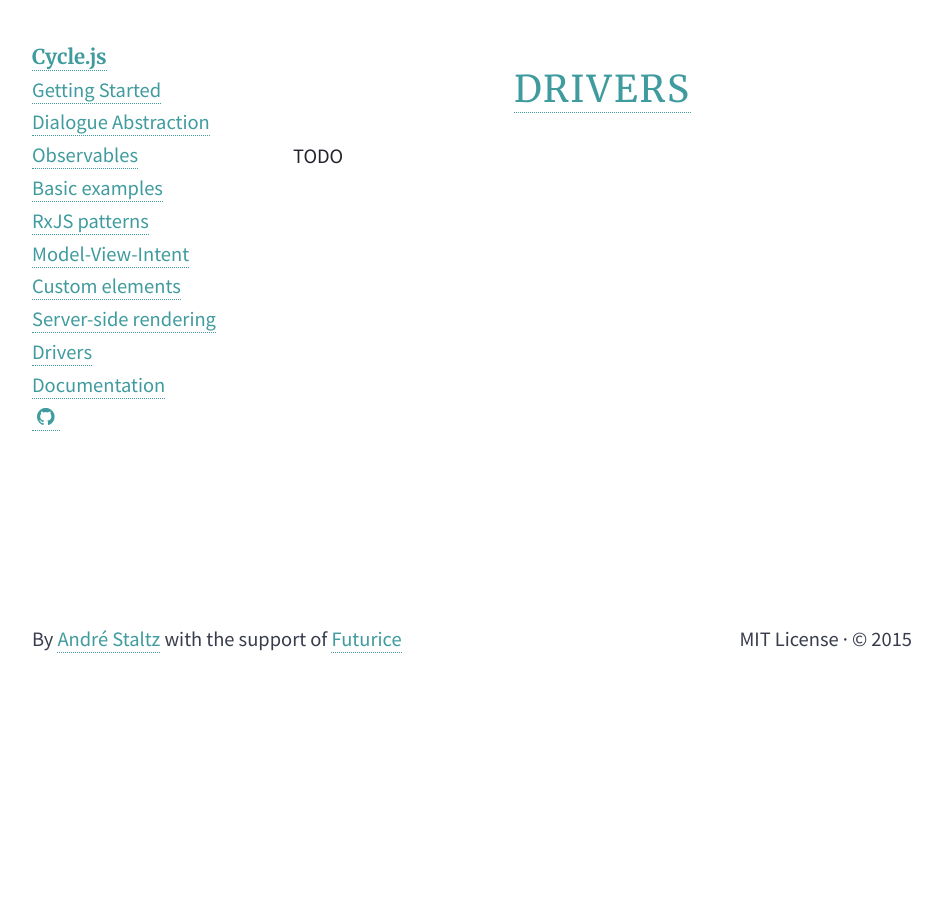
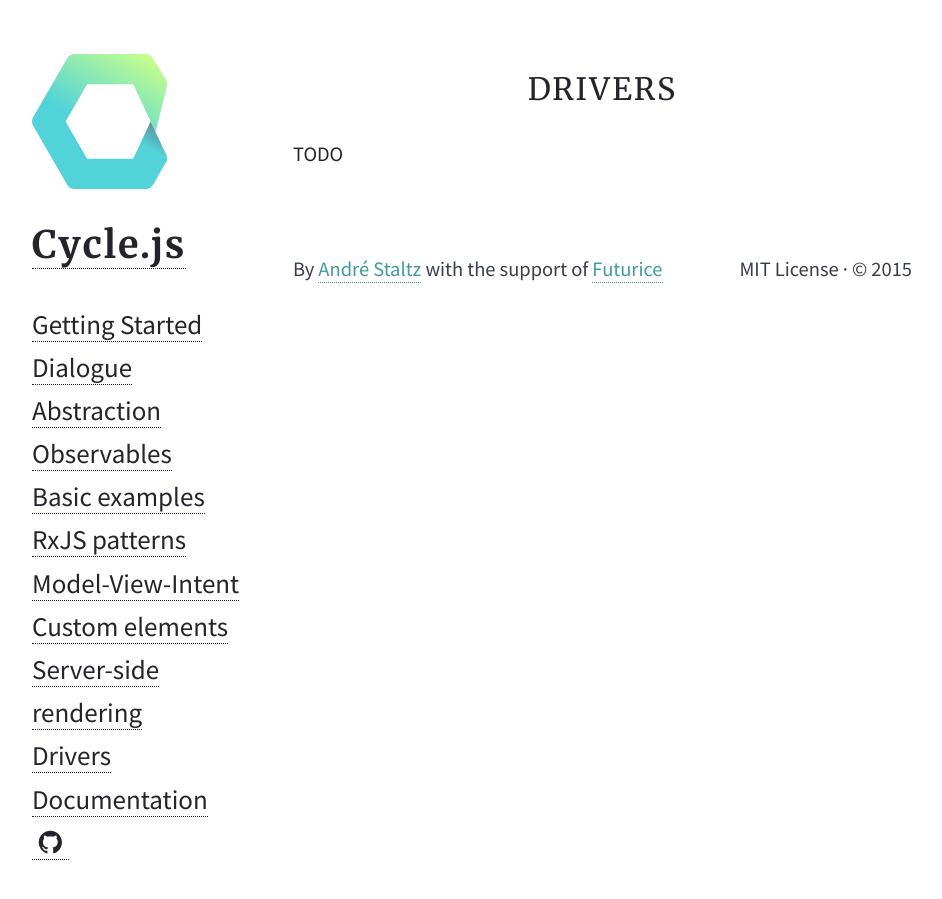
Before and after one commit to cyclejs/old-website, a Jekyll site: the page built from _posts/2015-01-01-drivers.md, in a window 1280 px wide. Shown: the whole page, without its empty margins (168-1110 px from the left). Built offline with Jekyll 4.4.1, drawn with Linux system fonts in a browser that asks for light colours; nearby versions of some CDN libraries.

Commit message:
Improve style of side menu, and make it responsive

```diff
--- /dev/null
+++ b/_includes/footer.html
@@ -0,0 +1,5 @@
+<footer>
+  <span>By <a href="http://staltz.com">André Staltz</a> with the support of <a href="http://futurice.com">Futurice</a></span>
+  <span>{% for link_hash in site.links %}{% for link in link_hash %}<a href="{{ link[1] }}"><i class="fa fa-{{ link[0] }}-square"></i></a>{% endfor %}{% endfor %}</span>
+  <span>MIT License &centerdot; &copy; {{ site.time | date: "%Y" }}</span>
+</footer>
--- a/_layouts/blank.html
+++ b/_layouts/blank.html
@@ -13,19 +13,6 @@
     <link href='//maxcdn.bootstrapcdn.com/font-awesome/4.3.0/css/font-awesome.min.css' rel='stylesheet' type='text/css'>
   </head>
   <body>
-    <!--<header>-->
-      <!--{% unless site.style.headline %}<h1><a href="{{ site.baseurl }}/">{{ site.title }}</a></h1>{% endunless %}-->
-      <!--<nav>-->
-        <!--<ul>-->
-          <!--<li><a href="{{ site.baseurl }}/">Home</a></li>{% for node in site.pages %}{% if node.title %}<li><a href="{{ node.url | prepend: site.baseurl }}"{% if page.url == node.url %} id="selected"{% endif %}>{{ node.title }}</a></li>{% endif %}{% endfor %}-->
-        <!--</ul>-->
-      <!--</nav>-->
-    <!--</header>-->
 {{ content }}
-    <footer>
-      <span>By <a href="http://staltz.com">André Staltz</a> with the support of <a href="http://futurice.com">Futurice</a></span>
-      <span>{% for link_hash in site.links %}{% for link in link_hash %}<a href="{{ link[1] }}"><i class="fa fa-{{ link[0] }}-square"></i></a>{% endfor %}{% endfor %}</span>
-      <span>MIT License &centerdot; &copy; {{ site.time | date: "%Y" }}</span>
-    </footer>
   </body>
 </html>
--- a/_layouts/default.html
+++ b/_layouts/default.html
@@ -3,7 +3,12 @@
 ---
     <div class="page-body">
       <nav class="side-menu">
-        <a href="/" class="cycle-home-link">Cycle.js</a>
+        <a href="/" class="cycle-home-link">
+          <img class="cycle-home-logo" src="/img/cyclejs_logo.svg" alt="Cycle.js logo"/>
+        </a>
+        <h3>
+          <a href="/" class="cycle-home-link">Cycle.js</a>
+        </h3>
         <ul>
           {% assign articles = site.tags.top-articles | sort: 'sort-order' %}
           {% for page in articles %}
@@ -15,11 +20,11 @@
       </nav>
       <article>
         <header>
-          <h2><a href="{{ page.url | prepend: site.baseurl }}">{{ page.title }}</a></h2>
-          <!--<p>{% if page.categories %}{{ page.categories | array_to_sentence_string }}{% endif %}</p>-->
+          <h2>{{ page.title }}</h2>
         </header>
         <div>
 {{ content }}
         </div>
+{% include footer.html %}
       </article>
     </div>
--- a/_sass/basic.sass
+++ b/_sass/basic.sass
@@ -13,10 +13,11 @@
     margin-top: .25em
     margin-bottom: 1em
 
-body > footer
+footer
     display: flex
     justify-content: space-between
     color: $gray-dark
+    padding-top: $normal-space
 
 h1, h2, h3, h4, h5, h6
     font-weight: 300
@@ -28,47 +29,40 @@
     a
         font-size: 1.2em
 
+img.cycle-home-logo
+    width: 5em
+    display: block
+    margin-bottom: $small-space
+
 .cycle-home-link
     font-family: "Merriweather", serif
     font-weight: bold
 
-.page-body, footer
-    padding: $default-padding
+.page-body
+    padding: $normal-space
     margin: 0 auto
     max-width: 880px
 
 .side-menu
     position: fixed
-    top: $default-padding
+    top: $normal-space
     width: $side-menu-width
     height: 100%
     overflow: hidden
-
-@media only screen and (max-width: 680px)
-    .side-menu
-        position: relative
-        width: inherit
-        height: inherit
-        top: inherit
-    article
-        margin-left: 0
+    font-size: 3vh
+    a
+        +anchor_style($black)
 
 nav ul
     margin: 0
     padding-left: 0
 
 a
-    $anchor: $teal
-    color: $anchor
-    text-decoration: inherit
-    transition: color .2s ease-out
-    border-bottom: 1px dotted $anchor
-    &:hover
-        border-bottom: 1px solid $anchor
+    +anchor_style($teal)
 
 article
     min-height: 500px
-    margin-left: calc(#{$side-menu-width} + #{$default-padding})
+    margin-left: calc(#{$side-menu-width} + #{$normal-space})
     tr:hover
         background-color: darken($white, 7%)
     th
@@ -77,22 +71,11 @@
         border-color: darken($white, 14%)
     header p
         color: darken($white, 60%)
-    footer a
-        border-color: $black
-        border-width: 2px
-        &:hover
-            background-color: $black
-            color: $white
     overflow-x: auto
     header
         text-align: center
     > div
         margin-bottom: 2em
-    footer a
-        border: 1px solid
-        border-radius: 3px
-        padding: .3em .6em
-        transition: background-color .2s ease-out
 
 strong, b, th
     font-weight: bold
@@ -125,3 +108,18 @@
     border-left: 5px solid #46e
     margin: 0
     padding-left: 1.5em
+
+@media only screen and (max-width: 680px)
+    .side-menu
+        position: relative
+        width: inherit
+        height: inherit
+        top: inherit
+        font-size: 150%
+        padding-bottom: $normal-space
+        border-bottom: 2px solid $gray-lighter
+        margin-bottom: $normal-space
+        ul > li
+            padding-top: 0.5em
+    article
+        margin-left: 0
--- a/_sass/dimens.sass
+++ b/_sass/dimens.sass
@@ -1,4 +1,5 @@
 
 $padding: 33%
-$default-padding: 2em
+$small-space: 1em
+$normal-space: 2em
 $side-menu-width: 220px
--- /dev/null
+++ b/_sass/mixins.sass
@@ -0,0 +1,6 @@
+=anchor_style($anchor-color)
+    color: $anchor-color
+    text-decoration: inherit
+    border-bottom: 1px dotted $anchor-color
+    &:hover
+        border-bottom: 1px solid $anchor-color
--- a/main.sass
+++ b/main.sass
@@ -3,5 +3,6 @@
 
 @import colors
 @import dimens
+@import mixins
 @import basic
 @import vendor
```
Also changed, not shown: img/cyclejs_logo.svg (added).
